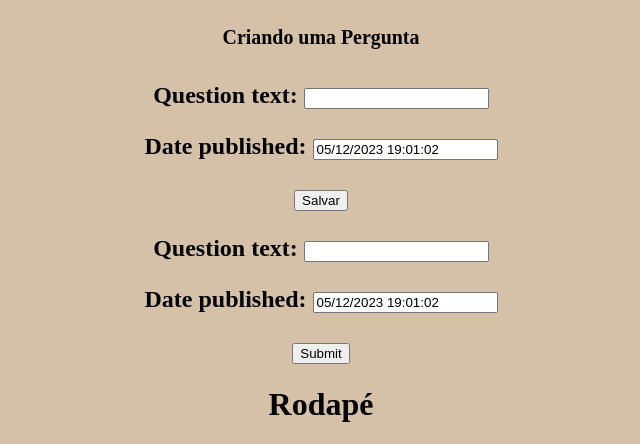
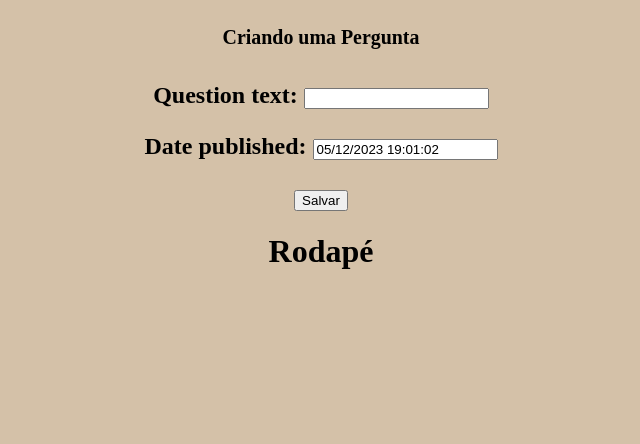
Before and after one commit to MathM4th/django-polls, a Django app: page /enquetes/cadastrar in a window 1280 px wide. Shown: the part 526-970 px from the top of the page, without its empty margins (319-959 px from the left). After the commit the page ends 795 px from the top, so only its background shows below. Run offline with Django 4.2, Linux system fonts and the light colour scheme; the visitor is signed in with stand-in values (Sample User, id 1).

```diff
--- a/accounts/views.py
+++ b/accounts/views.py
@@ -36,7 +36,7 @@ class AccountUpdateView(LoginRequiredMixin, UpdateView):
     model = User
     template_name = 'accounts/user_form.html'
     fields = ('first_name', 'email', 'imagem', )
-    success_url = reverse_lazy('polls_all')
+    success_url = reverse_lazy('question-list')
     success_message = 'Perfil atualizado com sucesso!'
 
     def get_queryset(self):
--- a/polls/models.py
+++ b/polls/models.py
@@ -38,6 +38,7 @@
 from ast import Import
 from time import timezone
 from django.db import models
+from django.core.exceptions import ValidationError
 
 from django.contrib.auth import get_user_model
 User = get_user_model()
@@ -94,3 +95,7 @@ class Usuario(models.Model):
 class Doacao(models.Model):
     valor = models.DecimalField("Valor da doação", max_digits=10, decimal_places=2)
     confirmacao = models.BooleanField("Pagamento confirmado?", default=False)
+
+class QuestionUser(models.Model):
+    user = models.ForeignKey(User, on_delete=models.CASCADE)
+    question = models.ForeignKey(Question, on_delete=models.CASCADE)
--- a/polls/templates/polls/choice_confirm_delete.html
+++ b/polls/templates/polls/choice_confirm_delete.html
@@ -1,4 +1,4 @@
-{% extends '_layout1.html' %}
+{% extends 'polls/base.html' %}
 
 {% block content %}
 <div class="card">
@@ -14,7 +14,7 @@
             <p>"{{ object.choice_text }}"</p>
             <br />
             <button type="submit" class="btn btn-danger">Confirmar</button>
-            <a href="{% url 'poll_edit' pk=object.question.id %}" class="link-secondary">Cancelar</a>
+            <a href="{% url 'choice_delete' pk=object.question.id %}" class="link-secondary">Cancelar</a>
         </form>
     </div>
 </div>
--- a/polls/templates/polls/choice_form.html
+++ b/polls/templates/polls/choice_form.html
@@ -1,4 +1,4 @@
-{% extends 'base.html' %}
+{% extends 'polls/base.html' %}
 {% block content %}
 <div class="card">
     <div class="card-header">
--- a/polls/templates/polls/index.html
+++ b/polls/templates/polls/index.html
@@ -6,7 +6,7 @@
     {% if latest_question_list %}
         <ul>
             {% for question in latest_question_list %}
-                <li><a href="{% url 'detail' question.id %}">
+                <li><a href="{% url 'question-detail' question.id %}">
                 {{ question.question_text }}
                 </a></li>
 
--- a/polls/templates/polls/question_detail.html
+++ b/polls/templates/polls/question_detail.html
@@ -33,5 +33,6 @@
     <ul>
         <li><a href="{% url 'question-list' %}">Listar Enquetes</a></li>
         <li><a href="{% url 'question-delete' question.pk %}">Deletar Enquete</a></li>
+        <li><a href="{% url 'question-update' question.pk %}">Atualizar Enquete</a></li>
     </ul>
 {% endblock content %}
--- a/polls/templates/polls/question_form.html
+++ b/polls/templates/polls/question_form.html
@@ -12,34 +12,30 @@
             {{ form.as_p }}
             <button type="submit" class="btn btn-success">Salvar</button>
             </form>
-        </div>
-    </div>
             {% if object %}
             <div class="mt-5">
-        <h3>Alternativas da Pergunta</h3>
+                <h3>Alternativas de Pergunta</h3>
                 <a href="{% url 'choice_add' pk=object.id %}" class="btn btn-primary mb-5">
                     + Incluir Alternativa
                 </a>
                 <ul>
                 {% for choice in question_choices %}
                     <li>
-        {{ choice.choice_text }} &nbsp;
+                        {{ choice.choice_text}} &nbsp;
                         <a href="{% url 'choice_edit' pk=choice.id %}" class="link-secondary">
                             Editar
-        </a> &nbsp;
+                        </a>
                         <a href="{% url 'choice_delete' pk=choice.id %}" class="link-secondary">
                             Excluir
                         </a>
                     </li>
                 {% empty %}
-    <li> Não existem alternativas para esta pergunta.</li>
+                    <li>Não existem alternativas para a pergunta</li>
                 {% endfor %}
                 </ul>
             </div>
             {% endif %}
-    <form method="desc">
-        {% csrf_token %}
-        {{ form.as_p }}
-        <input type="submit">
-    </form>
+        </div>
+    </div>
+
 {% endblock content %}
--- a/polls/templates/polls/results.html
+++ b/polls/templates/polls/results.html
@@ -20,5 +20,5 @@
         </li>
         {% endfor %}
     </ul>
-    <a href="{% url 'poll_show' pk=question.id %}">Votar novamente?</a>
+    <a href="{% url 'question-detail' pk=question.id %}">Votar novamente?</a>
 {% endblock %}
--- a/polls/urls.py
+++ b/polls/urls.py
@@ -6,7 +6,7 @@ urlpatterns = [
     # ex: /polls/
     path("", views.index, name="index"),
     # ex: /polls/5/
-    path("<int:question_id>/", views.detail, name="detail"),
+    #path("<int:question_id>/", views.detail, name="detail"),
     # ex: /polls/5/results/
     path("<int:question_id>/results/", views.results, name="results"),
     # ex: /polls/5/vote/
@@ -17,7 +17,7 @@ urlpatterns = [
     path('cadastrar', views.QuestionCreateView.as_view(), name="question-create"),
     path('<int:pk>', views.QuestionDetailView.as_view(), name="question-detail"),
     path('<int:pk>/deletar', views.QuestionDeleteView.as_view(), name="question-delete"),
-    path('<int:pk/atualizar', views.QuestionUpdateView.as_view(), name="question-update"),
+    path('<int:pk>/atualizar', views.QuestionUpdateView.as_view(), name="question-update"),
     path('pergunta/<int:pk>/alternativa/add', views.ChoiceCreateView.as_view(), name="choice_add"),
     path('alternativa/<int:pk>/edit', views.ChoiceUpdateView.as_view(), name="choice_edit"),
     path('alternativa/<int:pk>/delete', views.ChoiceDeleteView.as_view(), name="choice_delete"),
--- a/polls/views.py
+++ b/polls/views.py
@@ -17,15 +17,19 @@ from django.contrib.auth.decorators import login_required
 from django.contrib.auth.mixins import LoginRequiredMixin
 from .models import Choice, Question
 from django.db.models import Sum
+from django.core.exceptions import ValidationError
+
+from django.contrib.auth import get_user_model
+User = get_user_model()
 
 def index(request):
     latest_question_list = Question.objects.order_by("-pub_date")[:5]
     context = {"latest_question_list": latest_question_list}
     return render(request, "polls/index.html", context)
 
-def detail(request, question_id):
-    question = get_object_or_404(Question, pk=question_id)
-    return render(request, "polls/detail.html", {"question": question})
+#def detail(request, question_id):
+   # question = get_object_or_404(Question, pk=question_id)
+   # return render(request, "polls/detail.html", {"question": question})
 
 
 def results(request, question_id):
@@ -61,7 +65,7 @@ class QuestionCreateView(LoginRequiredMixin, CreateView):
 
 class QuestionListView(ListView):
     model = Question
-    template_name: 'polls/question_detail.html'
+    #template_name: 'polls/question_detail.html'
     context_object_name = 'question'
     ordering = ['-pub_date']
     paginate_by: 5
@@ -75,7 +79,7 @@ class QuestionListView(ListView):
 
 class QuestionDetailView(DetailView):
     model = Question
-    template_name = 'polls/question_detail.html'
+    #template_name = 'polls/question_detail.html'
     context_object_name = 'question'
 
     def get_context_data(self, **kwargs):
@@ -86,8 +90,8 @@ class QuestionDetailView(DetailView):
         return context
 
 class QuestionDeleteView(DeleteView):
-    model: Question
-    success_url: reverse_lazy("question-list")
+    model = Question
+    success_url = reverse_lazy("question-list")
 
 class QuestionListView(ListView):
     model = Question
@@ -97,17 +101,17 @@ class QuestionListView(ListView):
 
 class QuestionUpdateView(UpdateView):
     model = Question
-    template_name: 'polls/question_form.html'
+    template_name = 'polls/question_form.html'
+    fields = ('question_text', 'pub_date', )
     success_url = reverse_lazy('question-list')
-    fiels = ('question_text',)
-    success_message = 'Enquete atualizada com sucesso.'
+    success_message = 'Pergunta atualizada com sucesso!'
 
     def get_context_data(self, **kwargs):
-        context = super(QuestionCreateView, self).get_context_data(**kwargs)
+        context = super(QuestionUpdateView, self).get_context_data(**kwargs)
         context['form_title'] = 'Editando a pergunta'
 
         question_id = self.kwargs.get('pk')
-        choices = Choice.objects.filter(question__pk=question_id)
+        choices = Choice.objects.filter(question_id=question_id)
         context['question_choices'] = choices
 
         return context
@@ -139,7 +143,7 @@ class ChoiceUpdateView(UpdateView):
 
 class ChoiceDeleteView(LoginRequiredMixin, DeleteView):
     model = Choice
-    template_name: 'polls/choice_confirm_delete_form.html'
+    template_name = 'polls/choice_confirm_delete_form.html'
     success_message = 'Alternativa excluída com sucesso!'
 
     def form_valid(self, request, *args, **kwargs):
@@ -148,15 +152,15 @@ class ChoiceDeleteView(LoginRequiredMixin, DeleteView):
 
     def get_success_url(self, *args, **kwargs):
         question_id = self.object.question.id
-        return reverse_lazy('poll_edit', kwargs={'pk': question_id})
+        return reverse_lazy('question-edit', kwargs={'pk': question_id})
 
 
 
 
 class ChoiceCreateView(CreateView):
     model = Choice
-    template_name: 'polls/choice_form.html'
-    fields: ('choice_text')
+    template_name = 'polls/choice_form.html'
+    fields = ('choice_text',)
     success_message = 'Alternativa registrada com sucesso!'
 
     def dispatch(self, request, *args, **kwargs):
@@ -173,12 +177,12 @@ class ChoiceCreateView(CreateView):
 
     def form_valid(self, form):
         form.instance.question = self.question
-        messages.sucess(self.request, self.success_message)
+        messages.success(self.request, self.success_message)
         return super(ChoiceCreateView, self).form_valid(form)
 
     def get_success_url(self, *args, **kwargs):
         question_id = self.kwargs.get('pk')
-        return reverse_lazy('poll_edit', kwargs={'pk': question_id})
+        return reverse_lazy('question-update', kwargs={'pk': question_id})
 
 def vote(request, question_id):
     question = get_object_or_404(Question, pk=question_id)
```
Also changed, not shown: files/images/icon.jpg (added), files/images/icon_3b3rXMe.jpg (added), polls/migrations/0003_questionuser.py (added). Lines whose indentation alone changed are shown as unchanged.
